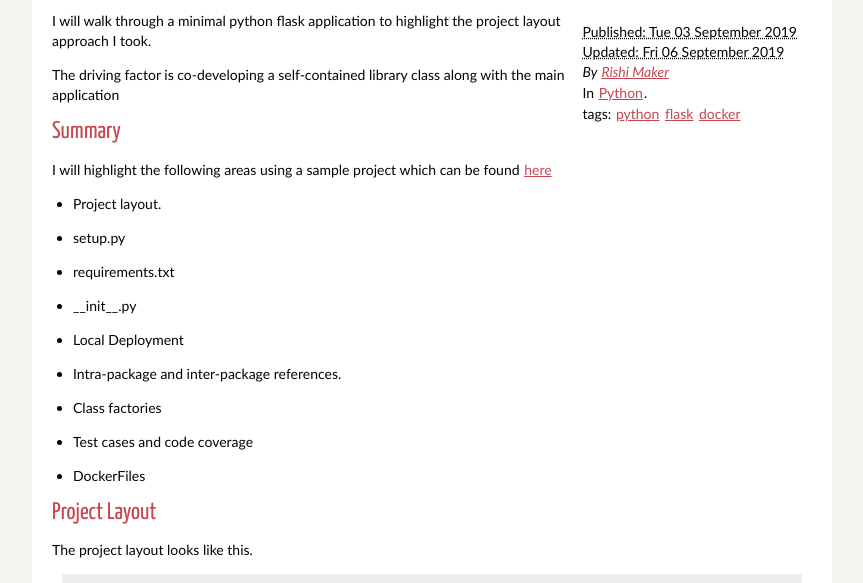
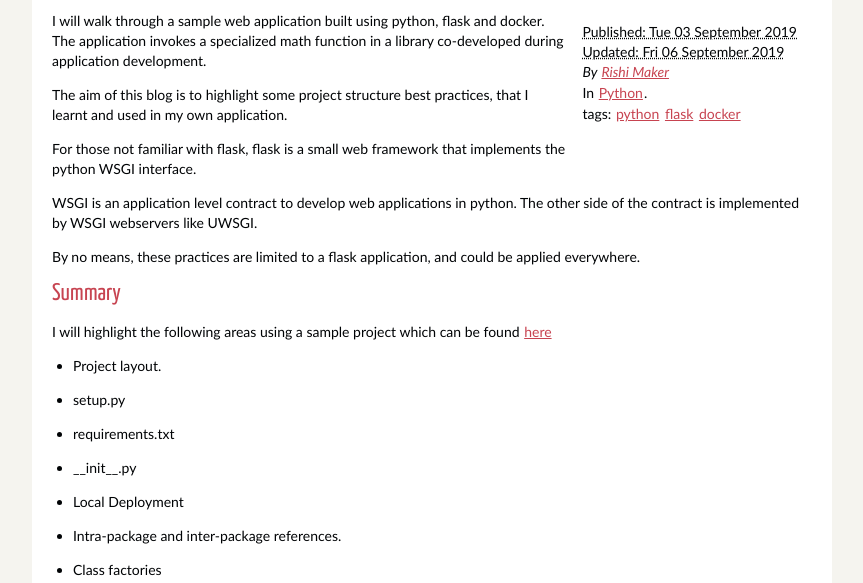
Before and after one commit to cmlzaGk/cmlzaGk.github.io, a plain HTML site: page author/rishi-maker.html in a window 1280 px wide. Shown: the part 216-799 px from the top of the page, without its empty margins (208-1071 px from the left). Drawn offline with Linux system fonts and the light colour scheme; files whose address does not match are found by name.

Commit message:
Feedback

```diff
--- a/author/rishi-maker.html
+++ b/author/rishi-maker.html
@@ -32,8 +32,12 @@
         </address>
 <p>In <a href="/category/python.html">Python</a>.</p>
 <p>tags: <a href="/tag/python.html">python</a> <a href="/tag/flask.html">flask</a> <a href="/tag/docker.html">docker</a> </p>
-</footer><!-- /.post-info --><p>I will walk through a minimal python flask application to highlight the project layout approach I took.</p>
-<p>The driving factor is co-developing a self-contained library class along with the main application</p>
+</footer><!-- /.post-info --><p>I will walk through a sample web application built using python, flask and docker.
+The application invokes a specialized math function in a library co-developed during application development.  </p>
+<p>The aim of this blog is to highlight some project structure best practices, that I learnt and used in my own application.  </p>
+<p>For those not familiar with flask, flask is a small web framework that implements the python WSGI interface.</p>
+<p>WSGI is an application level contract to develop web applications in python. The other side of the contract is implemented by WSGI webservers like UWSGI. </p>
+<p>By no means, these practices are limited to a flask application, and could be applied everywhere.</p>
 <h2>Summary</h2>
 <p>I will highlight the following areas using a sample project which can be found <a href="https://github.com/cmlzaGk/sampleflask">here</a></p>
 <ul>
@@ -145,8 +149,8 @@
 
 <h2>__init__.py</h2>
 <p>__init__.py plays a crucial role in namespacing the package's contents appropriately.</p>
-<p>The class BetterRandom is in module better_random.py. So a consumer of my distribution would have to import bettermathlib.better_random to access BetterRandom. This is not optimal.</p>
-<p>By directly importing BetterRandom in __init__.py we bring BetterRandom to bettermathlib namespace, and then "import bettermathlib" is good enough to access BetterRandom.</p>
+<p>The class BetterRandom is in module better_random.py. So a consumer of my distribution would have to import bettermathlib.better_random to access BetterRandom.</p>
+<p>By directly importing BetterRandom in __init__.py we bring BetterRandom to bettermathlib namespace, and then "import bettermathlib" is a much better import style than "import bettermathlib.better_random"</p>
 <div class="highlight"><pre><span></span><span class="kn">from</span> <span class="nn">.better_random</span> <span class="kn">import</span> <span class="n">BetterRandom</span>
 </pre></div>
 
```
Also changed, not shown: category/python.html (+8 -4 lines), index.html (+8 -4 lines), python-project-layout.html (+8 -4 lines), tag/docker.html (+8 -4 lines), tag/flask.html (+8 -4 lines), tag/python.html (+8 -4 lines).
